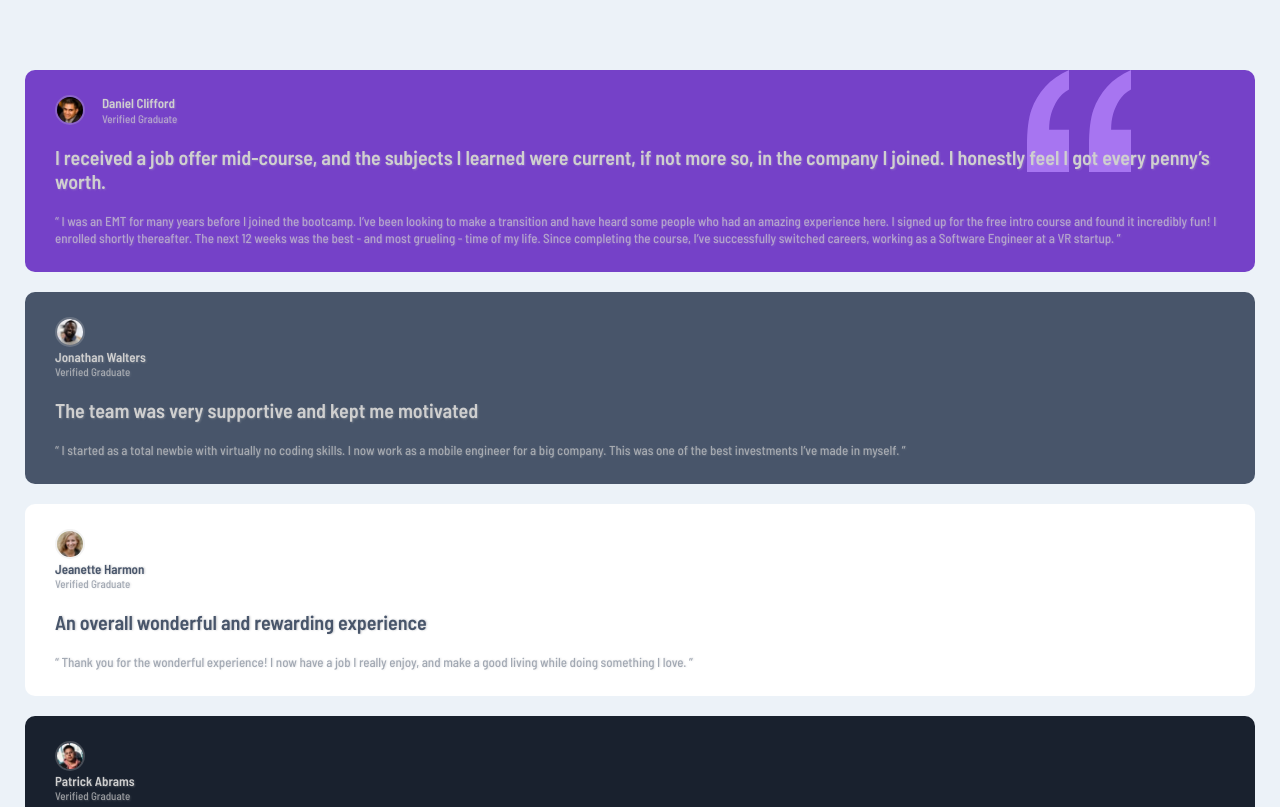
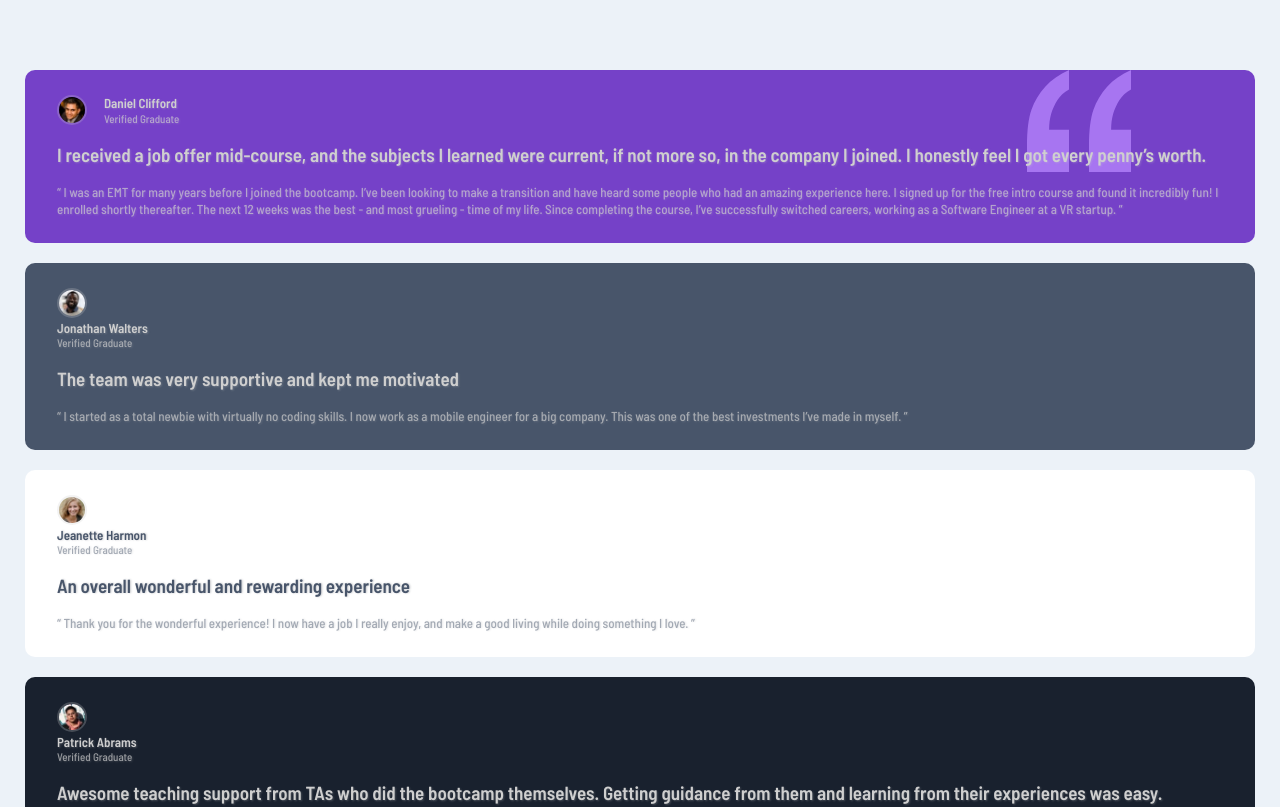
Before and after one commit to JoannaLapa/testimonials-grid-section-main, a website: page index.html in a window 1280 px wide. Shown: the top 807 px of the page. Drawn offline with Linux system fonts and the light colour scheme; files whose address does not match are found by name.

Commit message:
article padding and gap changed

```diff
--- a/src/sass/abstracts/_variables.scss
+++ b/src/sass/abstracts/_variables.scss
@@ -19,7 +19,7 @@ $fz-130: 1.3rem;
 // $fz-140: 1.4rem;
 // $fz-150: 1.5rem;
 // $fz-160: 1.6rem;
-// $fz-180: 1.8rem;
+$fz-190: 1.9rem;
 $fz-200: 2rem;
 // $fz-220: 2.2rem;
 // $fz-260: 2.6rem;
--- a/src/sass/base/_typography.scss
+++ b/src/sass/base/_typography.scss
@@ -10,7 +10,7 @@
 	}
 
 	&__header {
-		font-size: v.$fz-200;
+		font-size: v.$fz-190;
 	}
 
 	&__text {
--- a/src/sass/layout/_articles.scss
+++ b/src/sass/layout/_articles.scss
@@ -9,9 +9,9 @@
 .article {
 	display: flex;
 	flex-direction: column;
-	gap: 2rem;
+	gap: 1.8rem;
 
-	padding: 2.5rem 3rem;
+	padding: 2.5rem 3.2rem;
 
 	border-radius: 1rem;
 
```
Also changed, not shown: dist/css/main.min.css.
